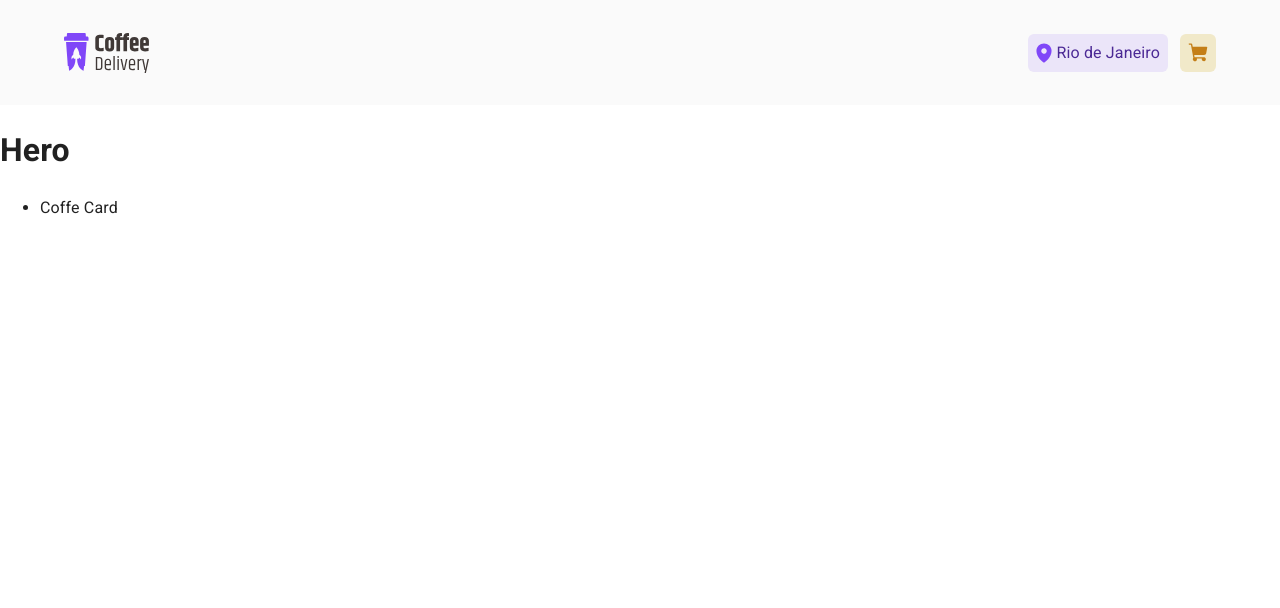
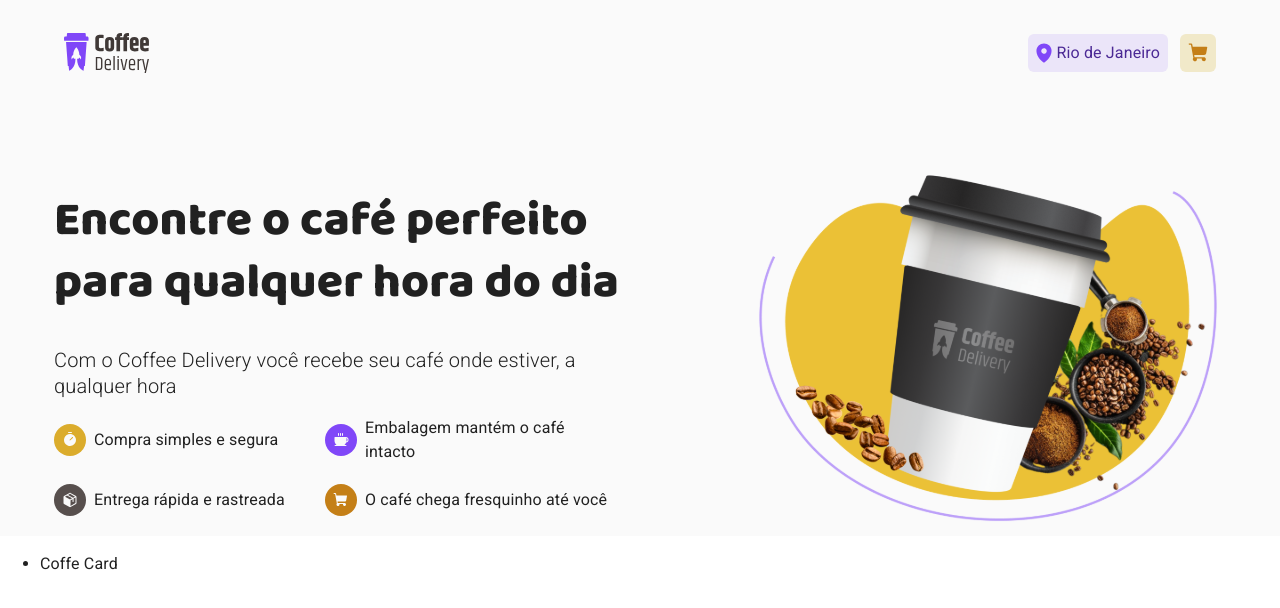
Before and after one commit to MoisesSantana/coffe-delivery, a React (Vite) app: page / in a window 1280 px wide. Shown: the top 608 px of the page. Built offline with nearby package versions, Linux system fonts and the light colour scheme.

Commit message:
:sparkles: Hero

```diff
--- /dev/null
+++ b/src/pages/Home/components/Hero/components/Bullet/bullet-styled.ts
@@ -0,0 +1,16 @@
+import { styled } from '@mui/material';
+
+export const BulletContainer = styled('div')`
+  display: flex;
+  align-items: center;
+  width: 50%;
+  gap: 8px;
+
+  &:nth-child(odd) {
+    width: 231px;
+  }
+
+  &:nth-child(even) {
+    width: 294px;
+  }
+`;
--- /dev/null
+++ b/src/pages/Home/components/Hero/components/Bullet/index.tsx
@@ -0,0 +1,15 @@
+import { BulletContainer } from './bullet-styled';
+
+interface BulletProps {
+  image: string;
+  text: string;
+}
+
+export function Bullet({ image, text }: BulletProps) {
+  return (
+    <BulletContainer>
+      <img src={image} alt="bullet" />
+      <span>{text}</span>
+    </BulletContainer>
+  );
+}
--- /dev/null
+++ b/src/pages/Home/components/Hero/hero-styled.ts
@@ -0,0 +1,57 @@
+import { Box, styled } from '@mui/material';
+
+export const HeroContainer = styled(Box)`
+  background-color: #fafafa;
+  padding-top: 4rem;
+  display: flex;
+  align-items: center;
+  justify-content: space-around;
+
+  .left-content {
+    display: flex;
+    flex-direction: column;
+    align-items: center;
+    justify-content: center;
+    max-width: 588px;
+
+    .titles {
+      display: flex;
+      flex-direction: column;
+      align-items: center;
+      justify-content: center;
+
+      h1 {
+        color: '#272221';
+        font-family: 'Baloo 2', cursive;
+        line-height: 130%;
+        font-weight: 800;
+        font-size: 48px;
+        margin-top: 0;
+        margin-bottom: 16px;
+      }
+
+      h2 {
+        color: '#403937';
+        font-family: 'Roboto', sans-serif;
+        line-height: 130%;
+        font-weight: 300;
+        font-size: 20px;
+      }
+    }
+
+    .bullets {
+      display: flex;
+      flex-wrap: wrap;
+      align-items: center;
+      justify-content: flex-start;
+      row-gap: 20px;
+      column-gap: 40px;
+    }
+  }
+
+  .right-content {
+    display: flex;
+    align-items: center;
+    justify-content: center;
+  }
+`;
--- a/src/pages/Home/components/Hero/index.tsx
+++ b/src/pages/Home/components/Hero/index.tsx
@@ -1,3 +1,40 @@
+import { HeroContainer } from './hero-styled';
+import hero from '../../../../assets/images/hero.svg';
+import cartBullet from '../../../../assets/images/bullets/cart-bullet.svg';
+import coffeBullet from '../../../../assets/images/bullets/coffe-bullet.svg';
+import packageBullet from '../../../../assets/images/bullets/package-bullet.svg';
+import timerBullet from '../../../../assets/images/bullets/timer-bullet.svg';
+import { Bullet } from './components/Bullet';
+
 export function Hero() {
-  return <h1>Hero</h1>;
+  const bullets = [
+    { id: 0, image: cartBullet, text: 'Compra simples e segura' },
+    { id: 1, image: packageBullet, text: 'Embalagem mantém o café intacto' },
+    { id: 2, image: timerBullet, text: 'Entrega rápida e rastreada' },
+    { id: 3, image: coffeBullet, text: 'O café chega fresquinho até você' },
+  ];
+
+  return (
+    <HeroContainer>
+      <div className="left-content">
+        <div className="titles">
+          <h1>Encontre o café perfeito para qualquer hora do dia</h1>
+          <h2>
+            Com o Coffee Delivery você recebe seu café onde estiver, a qualquer
+            hora
+          </h2>
+        </div>
+        <div className="bullets">
+          {bullets.map((bullet) => (
+            <Bullet key={bullet.id} {...bullet} />
+          ))}
+        </div>
+      </div>
+      <div className="right-content">
+        <div className="image">
+          <img src={hero} alt="Coffe Delivery" />
+        </div>
+      </div>
+    </HeroContainer>
+  );
 }
```
